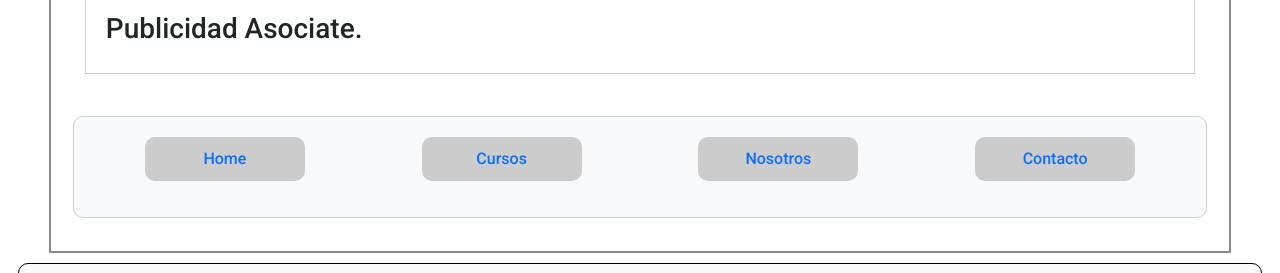
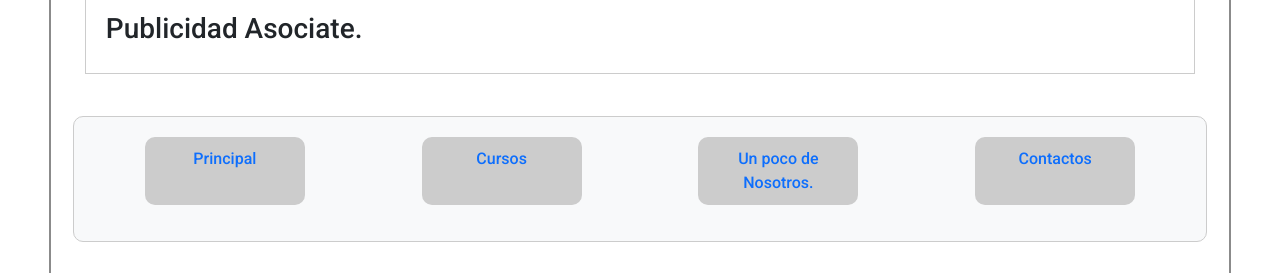
Before and after one commit to aguscarrera77/trabajo-final, a plain HTML site: page index.html in a window 1280 px wide. Shown: the part 1060-1333 px from the top of the page. Drawn offline with nearby package versions, Linux system fonts and the light colour scheme.

Commit message:
Actualizados

```diff
--- a/index.html
+++ b/index.html
@@ -96,10 +96,10 @@
 <nav>
 
 <ul class="menu1">
-<li><a href="">Home</a></li>
+<li><a href="">Principal</a></li>
 <li><a href="">Cursos</a></li>
-<li><a href="">Nosotros</a></li>
-<li><a href="">Contacto</a></li>
+<li><a href="">Un poco de Nosotros.</a></li>
+<li><a href="">Contactos</a></li>
 
 </ul>
 
```
